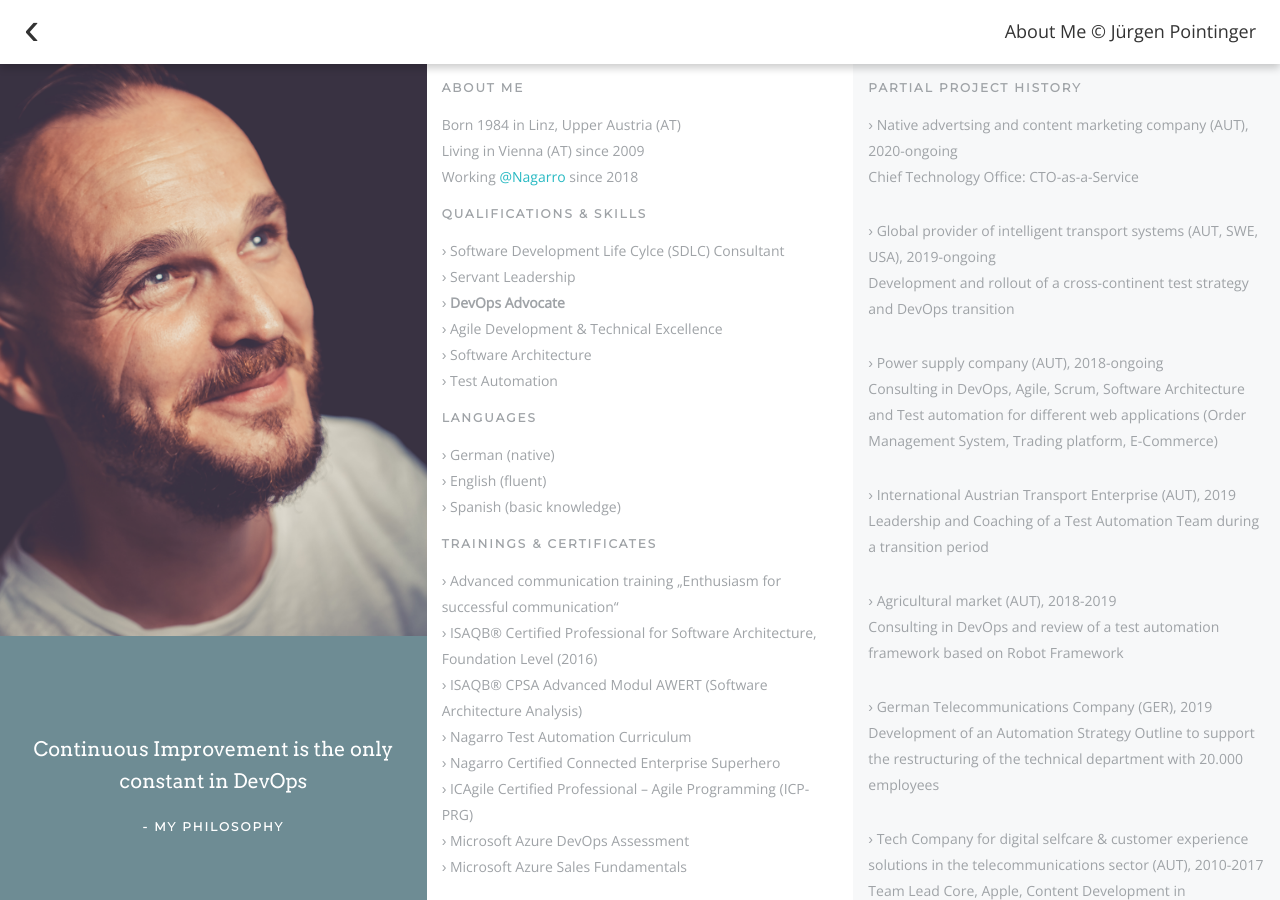
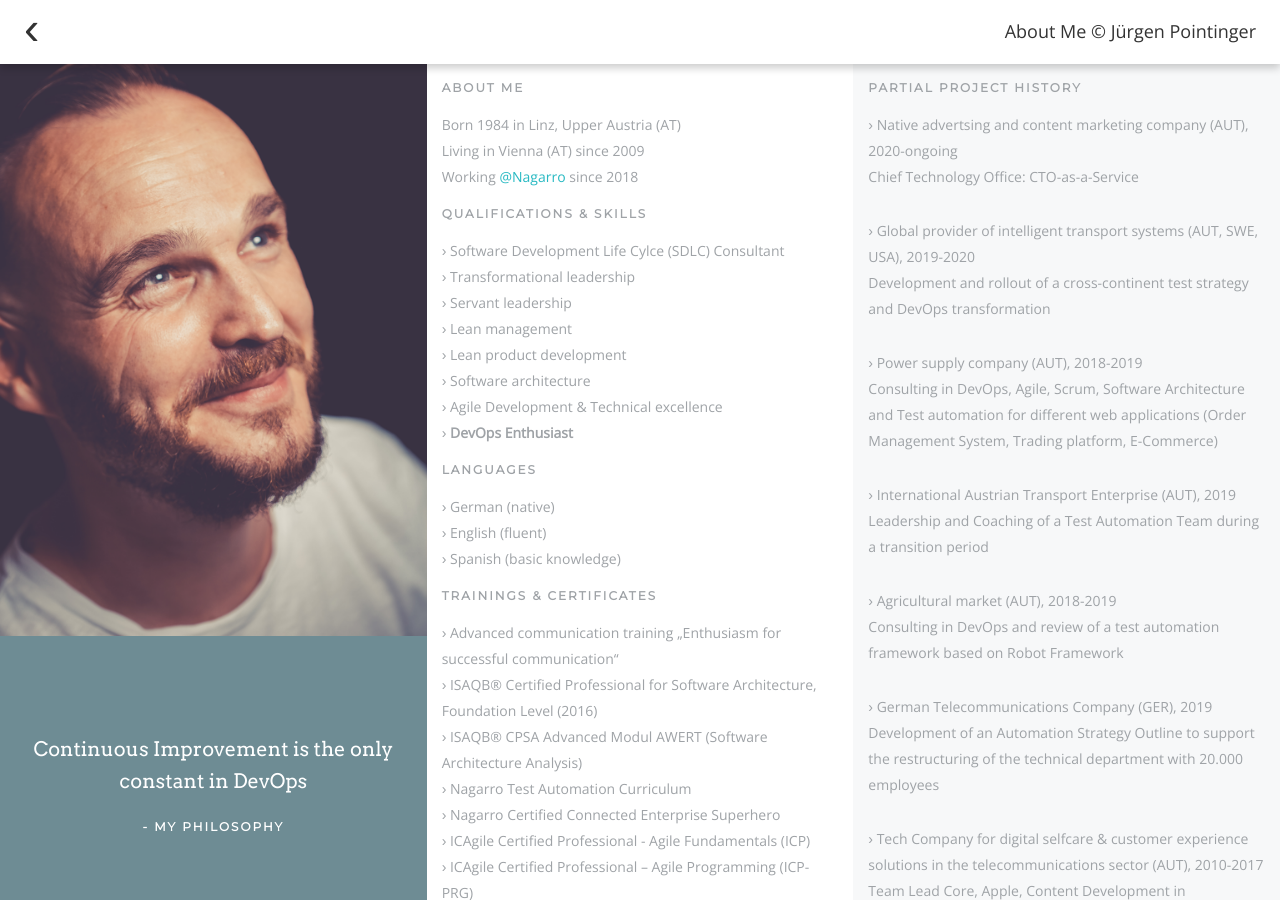
Before and after one commit to juergenpointinger/juergenpointinger.github.io, a Jekyll site: the page built from aboutme.html, in a window 1280 px wide and 900 px high. Built offline with Jekyll 4.4.1, drawn with Linux system fonts in a browser that asks for light colours; some of the changed text lies outside the part shown.

Commit message:
Added certificates and qualifications

```diff
--- a/aboutme.html
+++ b/aboutme.html
@@ -49,11 +49,13 @@ permalink: /aboutme.html
       <div class="caps">Qualifications & Skills</div>
       <p>
         › Software Development Life Cylce (SDLC) Consultant <br />
-        › Servant Leadership <br />
-        › <strong>DevOps Advocate</strong> <br />
-        › Agile Development & Technical Excellence <br />
-        › Software Architecture <br />
-        › Test Automation
+        › Transformational leadership <br />
+        › Servant leadership <br />
+        › Lean management <br />
+        › Lean product development <br />
+        › Software architecture <br />
+        › Agile Development & Technical excellence <br />
+        › <strong>DevOps Enthusiast</strong>
       </p>
       <div class="caps">Languages</div>
       <p>
@@ -68,9 +70,11 @@ permalink: /aboutme.html
         › ISAQB® CPSA Advanced Modul AWERT (Software Architecture Analysis) <br />
         › Nagarro Test Automation Curriculum <br />
         › Nagarro Certified Connected Enterprise Superhero <br />
+        › ICAgile Certified Professional - Agile Fundamentals (ICP) <br />
         › ICAgile Certified Professional – Agile Programming (ICP-PRG) <br />
         › Microsoft Azure DevOps Assessment <br />
-        › Microsoft Azure Sales Fundamentals
+        › Microsoft Azure Sales Fundamentals <br />
+        › Microsoft Certified Azure Fundamentals (AZ-900)
       </p>
     </div>
 
@@ -82,12 +86,12 @@ permalink: /aboutme.html
         </p>
 
         <p>
-          › Global provider of intelligent transport systems (AUT, SWE, USA), 2019-ongoing <br />
-          Development and rollout of a cross-continent test strategy and DevOps transition
+          › Global provider of intelligent transport systems (AUT, SWE, USA), 2019-2020 <br />
+          Development and rollout of a cross-continent test strategy and DevOps transformation
         </p>
 
         <p>
-          › Power supply company (AUT), 2018-ongoing <br />
+          › Power supply company (AUT), 2018-2019 <br />
           Consulting in DevOps, Agile, Scrum, Software Architecture and Test automation for different web applications (Order Management System, Trading platform, E-Commerce)
         </p>
 
```
